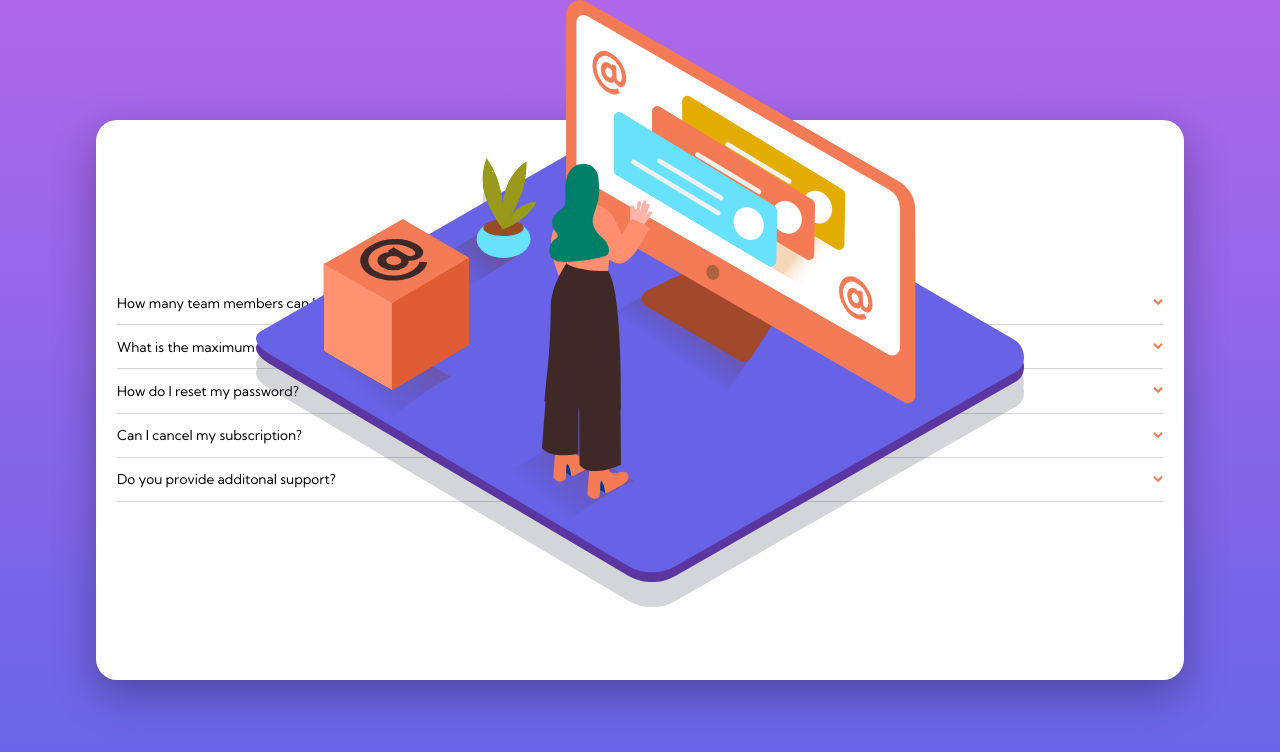
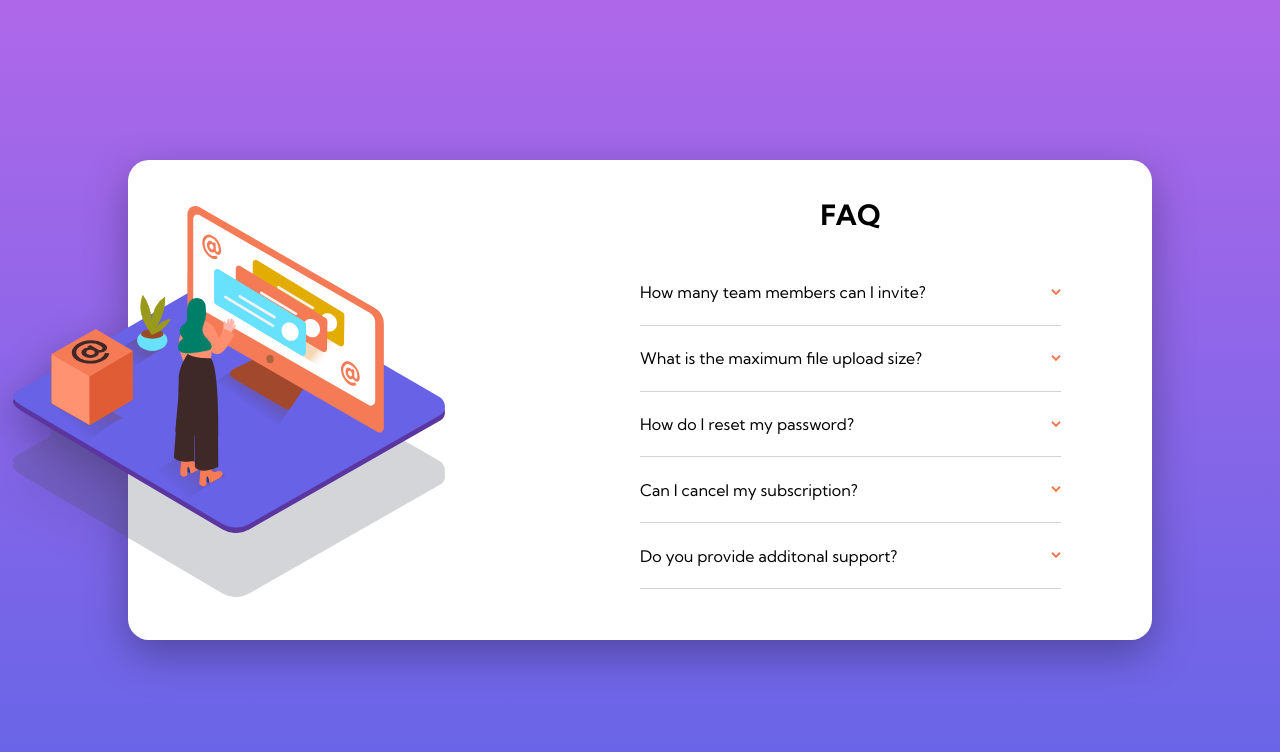
Before and after one commit to DinoPy/FrontendMentor-FAQ-Accordion, a plain HTML site: page index.html in a window 1280 px wide. Drawn offline with Linux system fonts and the light colour scheme.

Commit message:
onwork desktop vesion

```diff
--- a/index.js
+++ b/index.js
@@ -9,12 +9,16 @@ bodyEl.appendChild(container);
 const icon = document.createElement("img");
 icon.src = "./images/illustration-woman-online-mobile.svg";
 icon.classList.add("icon");
-bodyEl.append(icon);
+container.append(icon);
+
+const contentContainer = document.createElement("div");
+contentContainer.classList.add("content-container");
+container.append(contentContainer);
 
 const faqtitle = document.createElement("h1");
 faqtitle.textContent = "FAQ";
 faqtitle.classList.add("faqtitle");
-container.append(faqtitle);
+contentContainer.append(faqtitle);
 
 const allIdeaElements = questions.map((q) => {
   const dropdownIcon = document.createElement("img");
@@ -41,7 +45,7 @@ const allIdeaElements = questions.map((q) => {
 });
 
 allIdeaElements.forEach((ideaEl, index) => {
-  container.append(ideaEl);
+  contentContainer.append(ideaEl);
 
   ideaEl.addEventListener("click", () => {
     for (let i of allIdeaElements) {
--- a/styles.css
+++ b/styles.css
@@ -20,9 +20,9 @@ body {
   background-repeat: no-repeat;
   background-position: center;
 
-  display: flex;
+  /* display: flex;
   justify-content: center;
-  align-items: center;
+  align-items: center; */
 }
 
 p,
@@ -41,9 +41,10 @@ h6 {
 .container {
   width: 85%;
   height: 70%;
+  margin: 8rem auto;
   background-color: white;
 
-  padding: 9em 1.5em 1em;
+  padding: 0em 1.5em 1em;
   border-radius: 1.5em;
   position: relative;
 
@@ -51,9 +52,11 @@ h6 {
 }
 
 .icon {
-  position: absolute;
-  width: 60%;
-  top: 0;
+  position: relative;
+  top: -17%;
+  left: 50%;
+  transform: translateX(-50%);
+  width: 15rem;
   cursor: pointer;
 
   -webkit-filter: drop-shadow(0 1.8em 0 hsl(237, 12%, 33%, 0.234));
@@ -62,6 +65,7 @@ h6 {
 
 .faqtitle {
   text-align: center;
+  margin: 0 0 1em;
 }
 
 .open {
@@ -77,9 +81,14 @@ h6 {
   transform: rotate(180deg);
 }
 
+.content-container {
+  position: relative;
+  top: -10%;
+}
+
 .idea {
-  font-size: 0.85rem;
-  padding: 1em 0;
+  font-size: 1rem;
+  padding: 1.4em 0;
   border-bottom: 1px solid lightgray;
 }
 
@@ -89,8 +98,52 @@ h6 {
   justify-content: space-between;
 }
 
+.question:hover,
+.question:focus {
+  color: hsl(14, 88%, 65%);
+  cursor: pointer;
+}
+
 .answer {
-  font-size: 0.8rem;
+  font-size: 0.9.5rem;
   font-weight: normal;
   color: hsl(240, 6%, 50%);
 }
+
+@media screen and (min-width: 768px) {
+  body {
+    display: flex;
+    justify-content: center;
+    align-items: center;
+  }
+
+  .container {
+    width: 80%;
+    height: 60%;
+    padding: 0em 1.5em 1em;
+    display: grid;
+    grid-template-columns: 1fr 1fr;
+  }
+
+  .content-container {
+    position: initial;
+    align-self: center;
+    padding-right: 5em;
+  }
+
+  .icon {
+    width: 27rem;
+    left: 5rem;
+    top: -5%;
+    align-self: center;
+
+    -webkit-filter: drop-shadow(-10rem 1.8em 0 hsl(237, 12%, 33%, 0.234));
+    filter: drop-shadow(0 4rem 0 hsla(237, 12%, 33%, 0.234));
+  }
+
+  .faqtitle {
+  }
+
+  .idea {
+  }
+}
```
